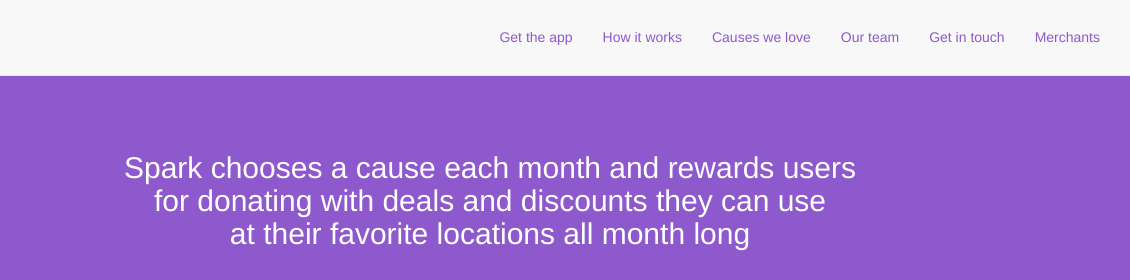
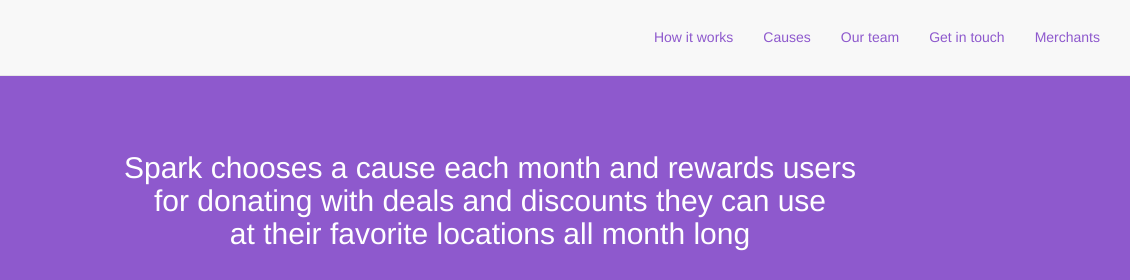
Before and after one commit to sparkthecause/www, a website: page index.html in a window 1280 px wide. Shown: the top 280 px of the page, 150-1280 px from the left. Drawn offline with nearby package versions, Linux system fonts and the light colour scheme.

Commit message:
slim down links

```diff
--- a/index.html
+++ b/index.html
@@ -30,9 +30,8 @@
                 <div id="navbar-links" class="collapse navbar-collapse">
 
                   <ul class="nav navbar-nav navbar-right">
-                    <li><a href="#download">Get the app</a></li>
                     <li><a href="#steps">How it works</a></li>
-                    <li><a href="#causes">Causes we love</a></li>
+                    <li><a href="#causes">Causes</a></li>
                     <li><a href="#team">Our team</a></li>
                     <li><a href="#social">Get in touch</a></li>
                     <li><a href="https://merchants.sparkthecause.com">Merchants</a></li>
```
